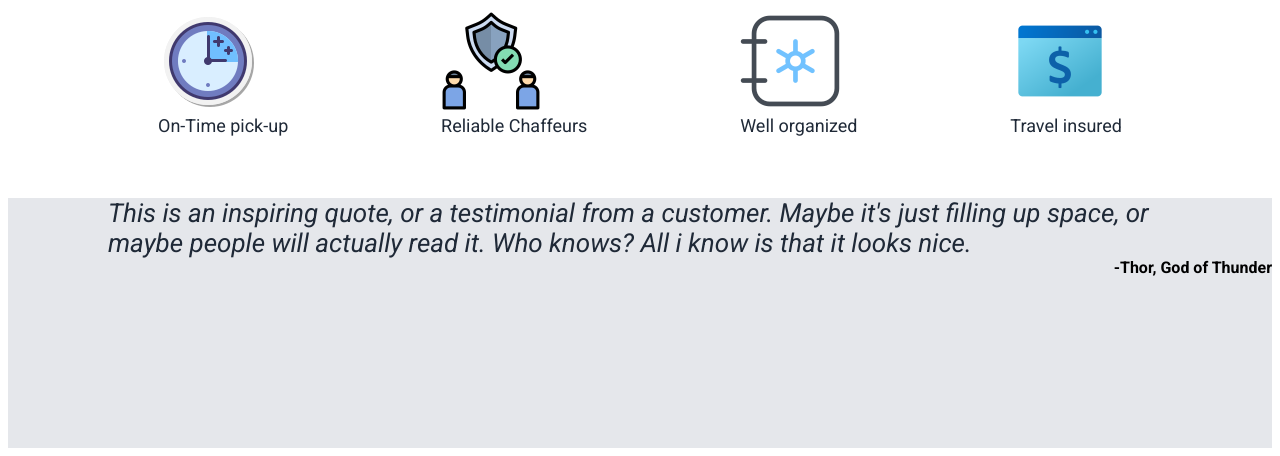
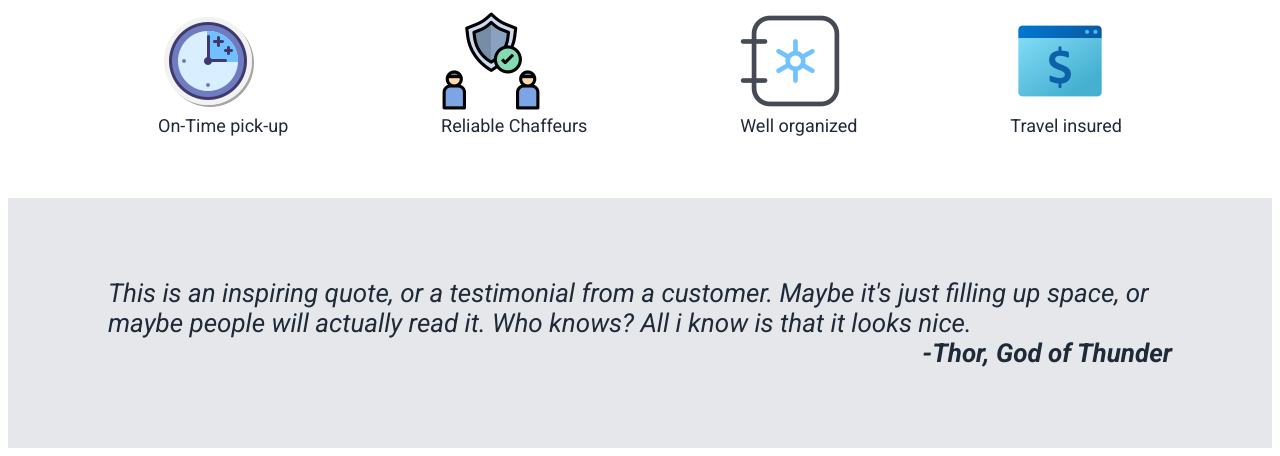
Before and after one commit to nelosoga/landing-page, a plain HTML site: page index.html in a window 1280 px wide. Shown: the part 390-846 px from the top of the page. Drawn offline with Linux system fonts and the light colour scheme.

Commit message:
70% progress!

```diff
--- a/index.html
+++ b/index.html
@@ -51,8 +51,8 @@
         <div class="thor-container">
             <div class="thor-text">
                 <div class="text">This is an inspiring quote, or a testimonial from a customer. Maybe it's just filling up space, or maybe people will actually read it. Who knows? All i know is that it looks nice.</div>
+                <div class="thor-signa">-Thor, God of Thunder</div>
             </div>
-            <div class="thor-signature">-Thor, God of Thunder</div>
         </div>
     </div>
 </body>
--- a/styles.css
+++ b/styles.css
@@ -105,26 +105,20 @@ button {
 .thor-container {
     background-color: #e5e7eb;
     height: 250px;
+    display: flex;
+    align-items: center;
 }
 
 .thor-text {
-    display: flex;
-    flex-direction: row;
-    justify-content: center;
-    align-items: center;
     padding: 0px 100px 0px 100px;
     font-size: 26px;
     color: #1f2937;
     font-style: italic;
 }
 
-.thor-text > .text {
-    display: flex;
-    align-items: center;
-    justify-content: flex-end;
-}
 
-.thor-signature {
+
+.thor-signa {
     display: flex;
     justify-content: flex-end;
     font-weight: bold;
```
